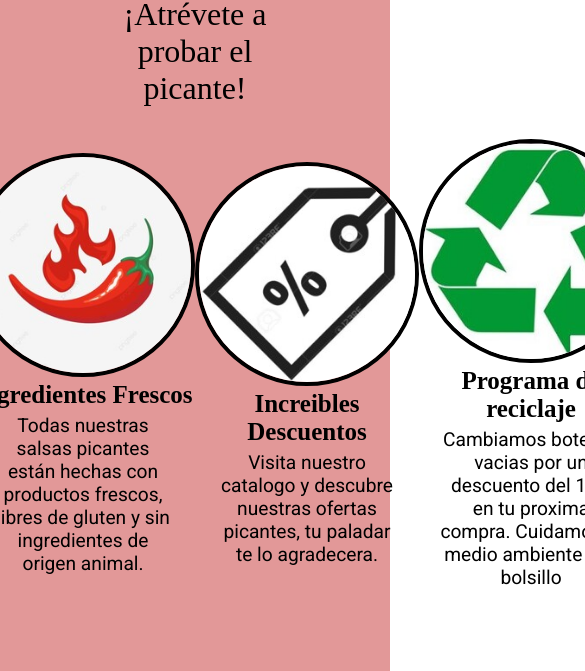
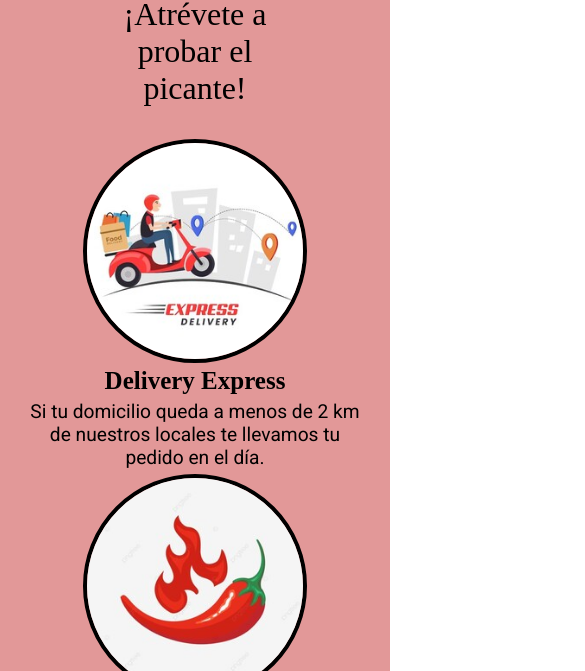
Before and after one commit to caffrematias/proyectoFinal, a plain HTML site: page index.html in a window 390 px wide. Shown: the part 1090-1761 px from the top of the page, 585 px wide, since content can reach past the window. Drawn offline with Linux system fonts and the light colour scheme; a web font is replaced by a local one.

Commit message:
se hizo responsive el index con bootstrap

```diff
--- a/css/style.css
+++ b/css/style.css
@@ -51,8 +51,8 @@ main{
 }
 
 .opcionesprincipales{
-    display: flex;
-    flex-direction: row;
+  /*  display: flex;
+ /*   flex-direction: row;*/
     align-items: center;
     text-align: center;
     justify-content: center;
--- a/index.html
+++ b/index.html
@@ -31,26 +31,28 @@
            perfecto para tus platos favoritos. ¡Atrévete a probar el picante!
         </p>
         </section>
-        <section class="opcionesprincipales">
-            <div>
+        <section class="opcionesprincipales container">
+            <div class="row">
+                <div class="col-lg-3 col-md-6 col-sm-1">
                     <img src="./assets/img/delibery.jpg" alt="">
                     <h2>Delivery Express</h2>
                     <p>Si tu domicilio queda a menos de 2 km de nuestros locales te llevamos tu pedido en el día.</p>
                 </div>
-            <div>
+                <div class="col-lg-3 col-md-6 col-sm-1">
                     <img src="./assets/img/aji.jpg" alt="">
                     <h2>Ingredientes Frescos</h2>
                     <p>Todas nuestras salsas picantes están hechas con productos frescos, libres de gluten y sin ingredientes de origen animal.</p>
                 </div>
-            <div>
+                <div class="col-lg-3 col-md-6 col-sm-1">
                     <img src="./assets/img/oferta.jpg" alt="">
                     <h2>Increibles Descuentos</h2>
                     <p>Visita nuestro catalogo y descubre nuestras ofertas picantes, tu paladar te lo agradecera.</p>
                 </div>
-            <div>
+                <div class="col-lg-3 col-md-6 col-sm-1">
                     <img src="./assets/img/reciclaje.jpg" alt="">
                     <h2>Programa de reciclaje</h2>
                     <p>Cambiamos botellas vacias por un descuento del 10% en tu proxima compra. Cuidamos el medio ambiente y tu bolsillo</p>
+                </div>
             </div>
         </section>
     </main>
```
Lines whose indentation alone changed are shown as unchanged.
